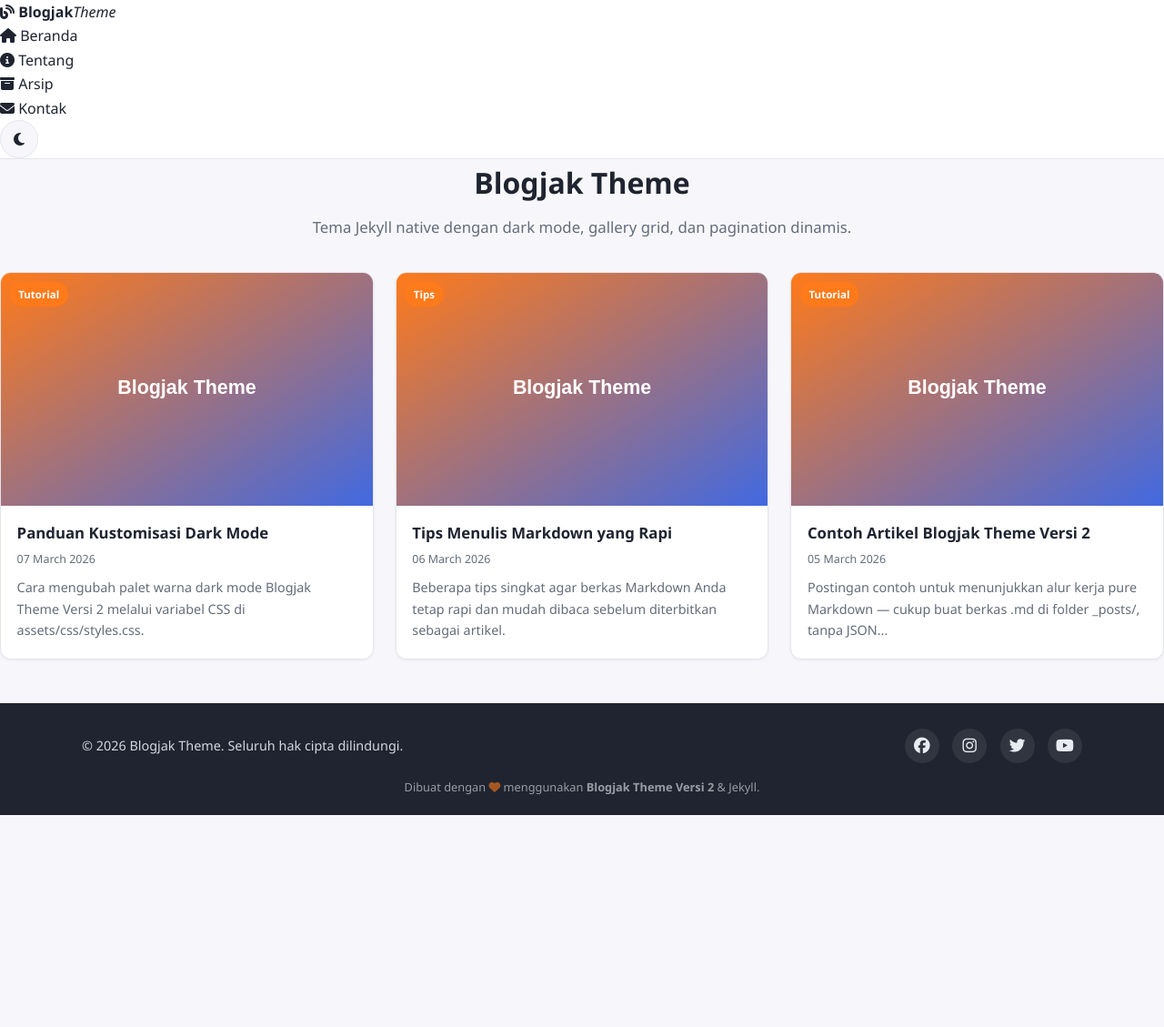
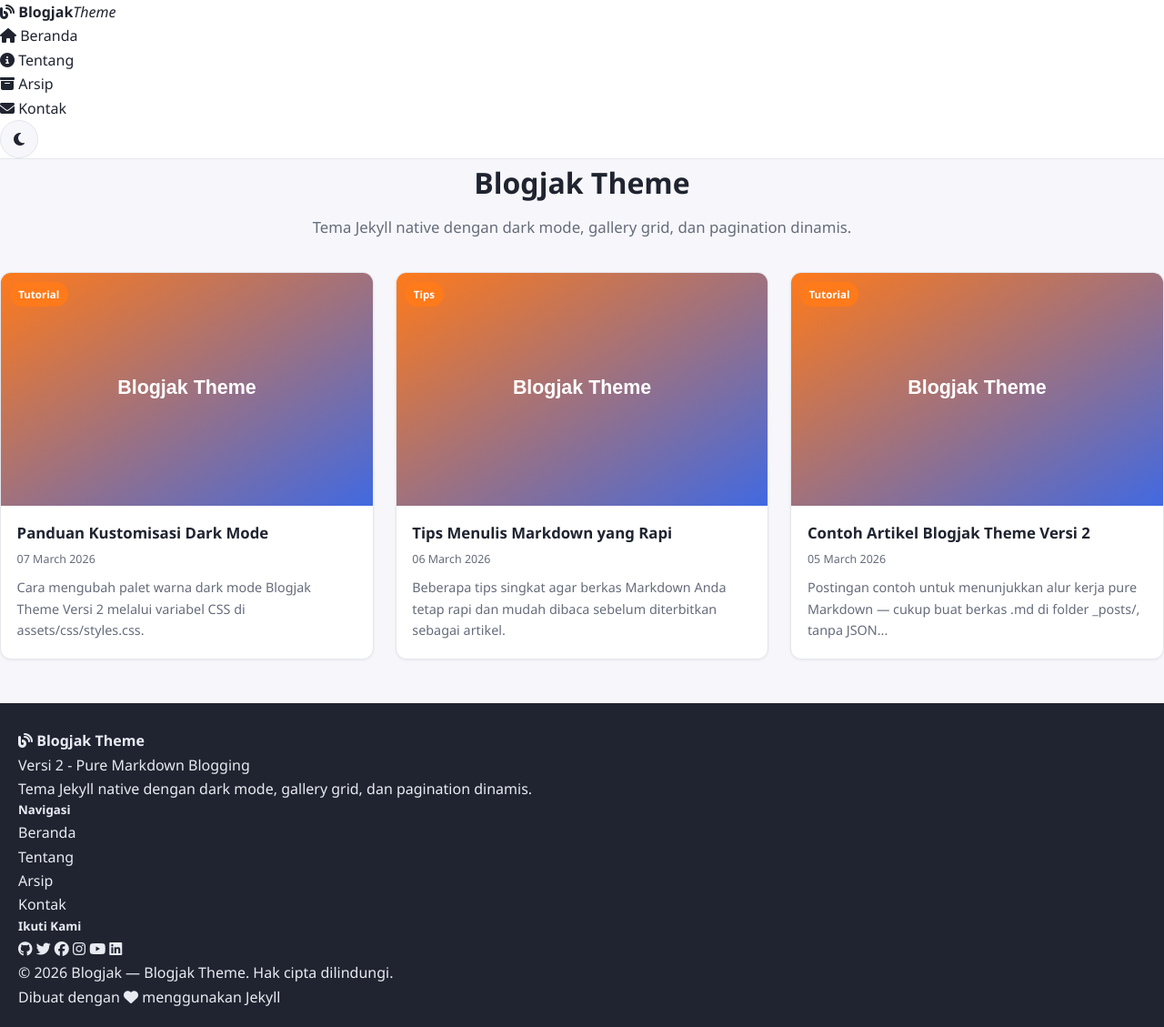
Before and after one commit to blogjak/blogjak-theme, a Jekyll site: the page built from index.html, in a window 1280 px wide and 1129 px high. Shown: the whole window at 91% size. Built offline with Jekyll 4.4.1, drawn with Linux system fonts in a browser that asks for light colours; the list of posts is cut into pages by our own code.

Commit message:
Update footer.html

```diff
--- a/_includes/footer.html
+++ b/_includes/footer.html
@@ -1,44 +1,52 @@
-<!-- ============================================================
-     footer.html — Copyright dinamis & ikon media sosial
-============================================================ -->
 <footer class="site-footer">
-  <div class="footer-content">
-    <p class="footer-copyright">
-      &copy; <span id="year">{{ 'now' | date: "%Y" }}</span>
-      {{ site.site_name | default: site.title }}. Seluruh hak cipta dilindungi.
-    </p>
+  <div class="container footer-inner">
+    <div class="footer-col">
+      <h4 class="footer-brand">
+        <i class="fa-solid fa-blog"></i> {{ site.title }}
+      </h4>
+      <p class="footer-tagline">{{ site.tagline }}</p>
+      <p class="footer-desc">{{ site.description }}</p>
+    </div>
 
-    <div class="social-media">
-      {% if site.social.facebook and site.social.facebook != "" %}
-        <a href="{{ site.social.facebook }}" target="_blank" rel="noopener" aria-label="Facebook">
-          <i class="fab fa-facebook"></i>
-        </a>
-      {% endif %}
-      {% if site.social.instagram and site.social.instagram != "" %}
-        <a href="{{ site.social.instagram }}" target="_blank" rel="noopener" aria-label="Instagram">
-          <i class="fab fa-instagram"></i>
-        </a>
-      {% endif %}
-      {% if site.social.twitter and site.social.twitter != "" %}
-        <a href="{{ site.social.twitter }}" target="_blank" rel="noopener" aria-label="Twitter/X">
-          <i class="fab fa-twitter"></i>
-        </a>
-      {% endif %}
-      {% if site.social.youtube and site.social.youtube != "" %}
-        <a href="{{ site.social.youtube }}" target="_blank" rel="noopener" aria-label="YouTube">
-          <i class="fab fa-youtube"></i>
-        </a>
-      {% endif %}
-      {% if site.social.whatsapp and site.social.whatsapp != "" %}
-        <a href="{{ site.social.whatsapp }}" target="_blank" rel="noopener" aria-label="WhatsApp">
-          <i class="fab fa-whatsapp"></i>
-        </a>
-      {% endif %}
+    <div class="footer-col">
+      <h5>Navigasi</h5>
+      <ul>
+        <li><a href="{{ '/' | relative_url }}">Beranda</a></li>
+        <li><a href="{{ '/about/' | relative_url }}">Tentang</a></li>
+        <li><a href="{{ '/archive/' | relative_url }}">Arsip</a></li>
+        <li><a href="{{ '/contact/' | relative_url }}">Kontak</a></li>
+      </ul>
+    </div>
+
+    <div class="footer-col">
+      <h5>Ikuti Kami</h5>
+      <div class="social-links">
+        {% if site.social.github %}
+          <a href="{{ site.social.github }}" target="_blank" rel="noopener" aria-label="GitHub"><i class="fa-brands fa-github"></i></a>
+        {% endif %}
+        {% if site.social.twitter %}
+          <a href="{{ site.social.twitter }}" target="_blank" rel="noopener" aria-label="Twitter"><i class="fa-brands fa-twitter"></i></a>
+        {% endif %}
+        {% if site.social.facebook %}
+          <a href="{{ site.social.facebook }}" target="_blank" rel="noopener" aria-label="Facebook"><i class="fa-brands fa-facebook"></i></a>
+        {% endif %}
+        {% if site.social.instagram %}
+          <a href="{{ site.social.instagram }}" target="_blank" rel="noopener" aria-label="Instagram"><i class="fa-brands fa-instagram"></i></a>
+        {% endif %}
+        {% if site.social.youtube %}
+          <a href="{{ site.social.youtube }}" target="_blank" rel="noopener" aria-label="YouTube"><i class="fa-brands fa-youtube"></i></a>
+        {% endif %}
+        {% if site.social.linkedin %}
+          <a href="{{ site.social.linkedin }}" target="_blank" rel="noopener" aria-label="LinkedIn"><i class="fa-brands fa-linkedin"></i></a>
+        {% endif %}
+      </div>
     </div>
   </div>
 
-  <p class="footer-powered">
-    Dibuat dengan <i class="fa-solid fa-heart"></i> menggunakan
-    <strong>Blogjak Theme Versi 2</strong> &amp; Jekyll.
-  </p>
+  <div class="footer-bottom">
+    <div class="container">
+      <p>&copy; {{ site.time | date: "%Y" }} {{ site.author }} — {{ site.title }}. Hak cipta dilindungi.</p>
+      <p class="made-with">Dibuat dengan <i class="fa-solid fa-heart"></i> menggunakan Jekyll</p>
+    </div>
+  </div>
 </footer>
```
